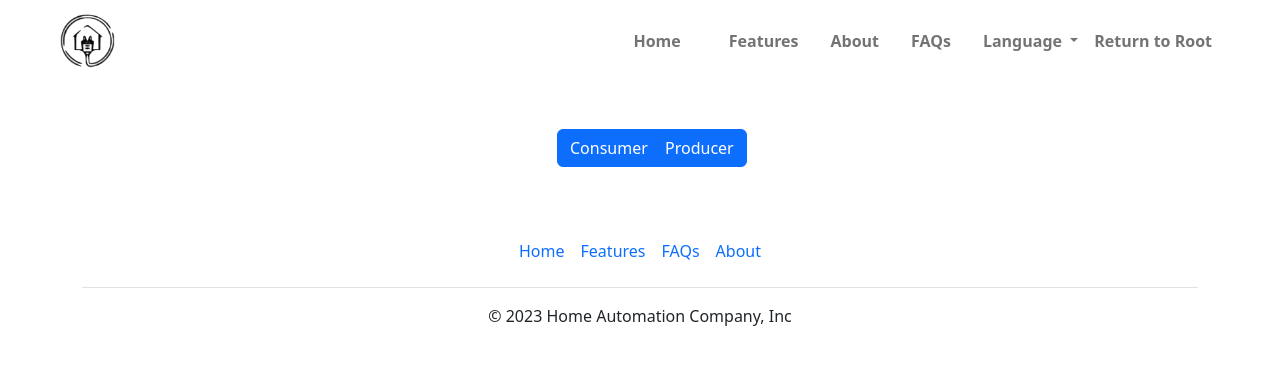
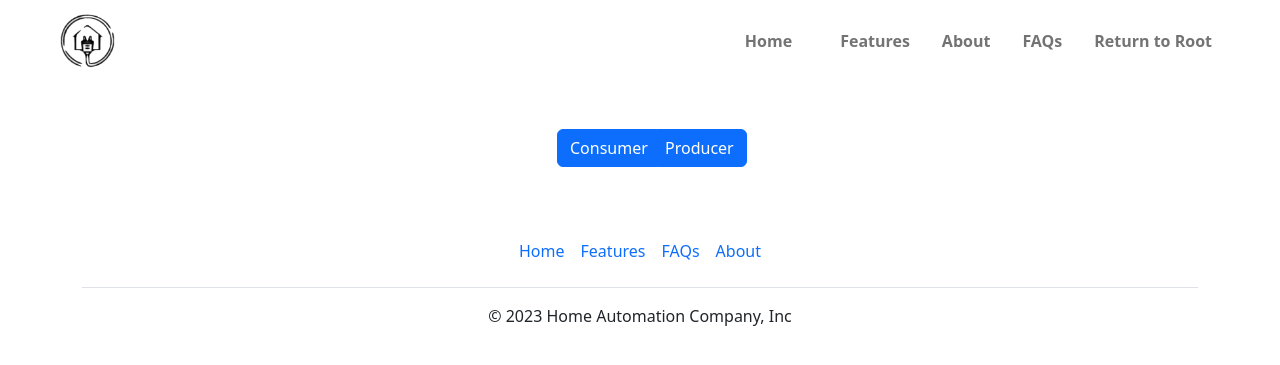
Before and after one commit to meryemAhiskali/home-automation-project, a PHP site: page /index.php in a window 1280 px wide. Shown: the top 365 px of the page. Run offline with PHP 8.4, Linux system fonts and the light colour scheme.

Commit message:
Delete Languages Feature

```diff
--- a/navbar.php
+++ b/navbar.php
@@ -81,15 +81,6 @@
             <li>
                 <?php echo '<li class="nav-item mx-3"> <a class="nav-link" href="' . $addpath . '/consumer/faqs.php"><b>FAQs</b></a> </li>' ?>
             </li>
-            <li class="nav-item dropdown">
-                <a class="nav-link dropdown-toggle" href="#" role="button" data-bs-toggle="dropdown" aria-expanded="false">
-                    <b>Language</b>
-                </a>
-                <ul class="dropdown-menu">
-                    <li><a class="dropdown-item" href="#">English</a></li>
-                    <li><a class="dropdown-item" href="#">Turkish</a></li>
-                </ul>
-            </li>
             <li class="nav-item">
                 <?php echo '<a class="nav-link" href=\'' . $addpath . '/index.php\'><b>Return to ' . (isConsumer() ? "Producer" : (isProducer() ? "Consumer" : "Root")) . '</b></a>' ?>
             </li>
```
